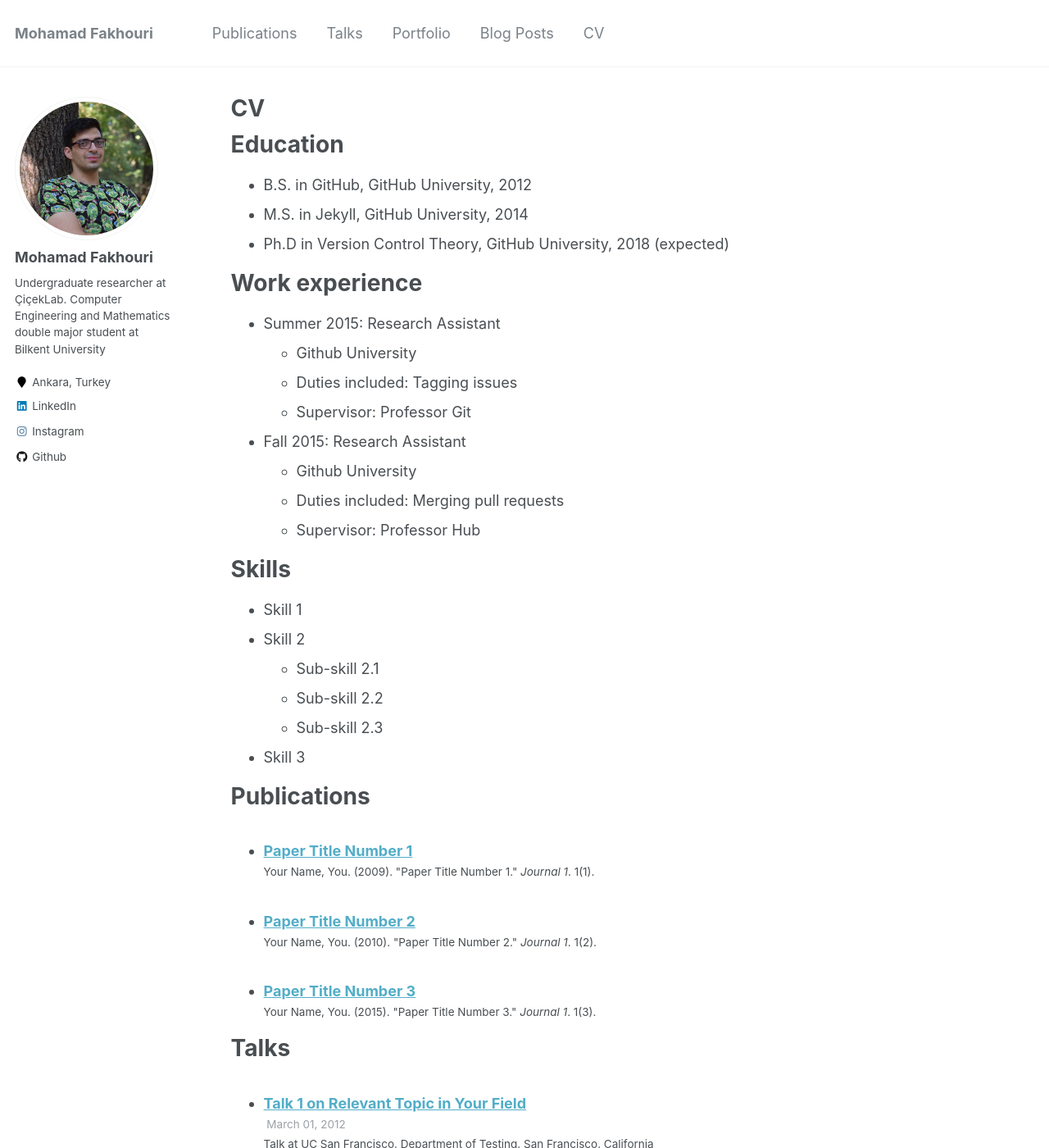
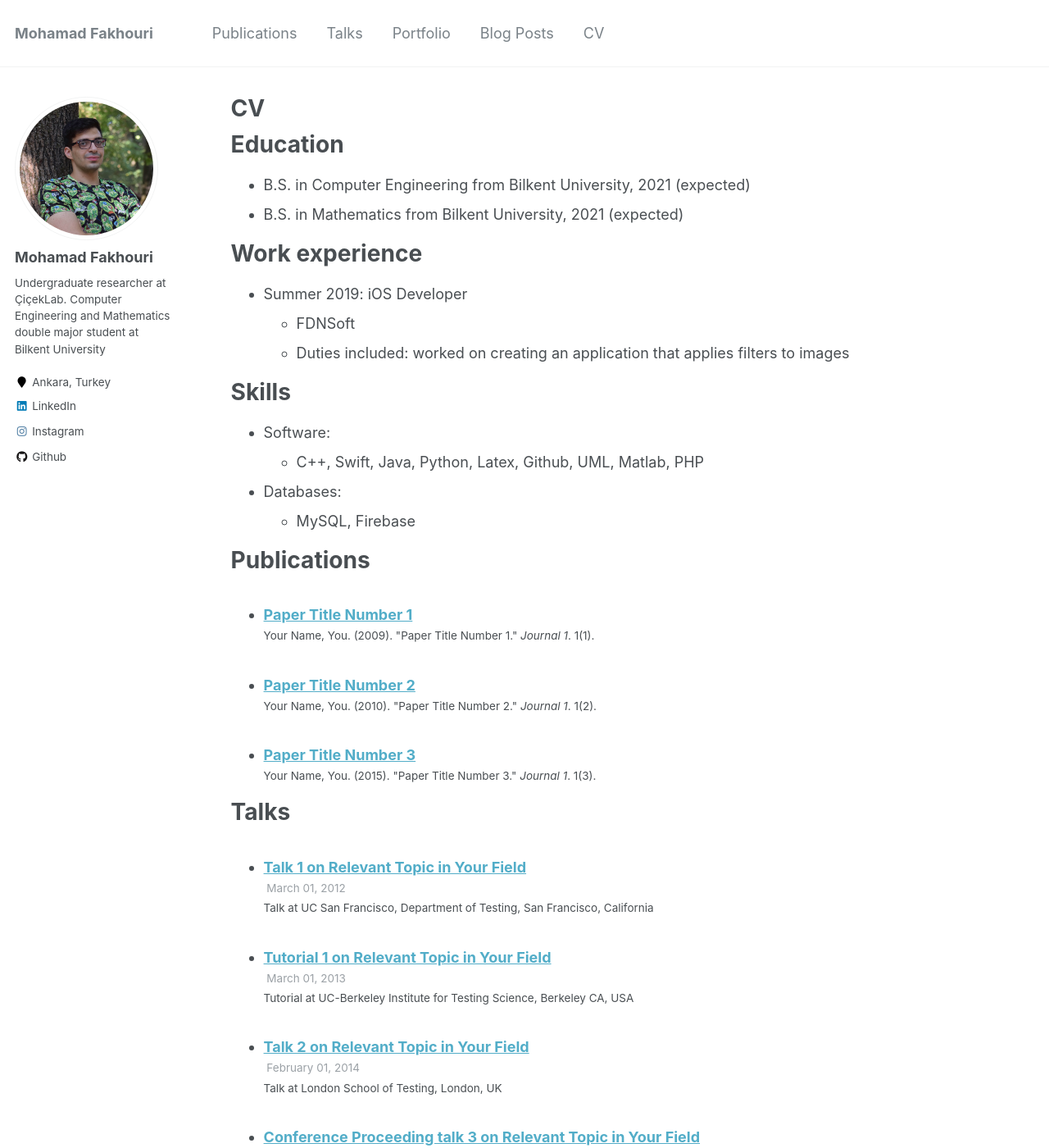
Before and after one commit to mohahf19/mohahf19.github.io, a Jekyll site: the page built from _pages/cv.md, in a window 1280 px wide and 1400 px high. Shown: the whole window at 82% size. Built offline with Jekyll 4.4.1, drawn with Linux system fonts in a browser that asks for light colours.

Commit message:
edited _pages.md

```diff
--- a/_pages/cv.md
+++ b/_pages/cv.md
@@ -11,30 +11,23 @@
 
 Education
 ======
-* B.S. in GitHub, GitHub University, 2012
-* M.S. in Jekyll, GitHub University, 2014
-* Ph.D in Version Control Theory, GitHub University, 2018 (expected)
+* B.S. in Computer Engineering from Bilkent University, 2021 (expected)
+* B.S. in Mathematics from Bilkent University, 2021 (expected)
 
 Work experience
 ======
-* Summer 2015: Research Assistant
-  * Github University
-  * Duties included: Tagging issues
-  * Supervisor: Professor Git
 
-* Fall 2015: Research Assistant
-  * Github University
-  * Duties included: Merging pull requests
-  * Supervisor: Professor Hub
+* Summer 2019: iOS Developer
+  * FDNSoft
+  * Duties included: worked on creating an application that applies filters to images
 
 Skills
 ======
-* Skill 1
-* Skill 2
-  * Sub-skill 2.1
-  * Sub-skill 2.2
-  * Sub-skill 2.3
-* Skill 3
+* Software:
+  * C++, Swift, Java, Python, Latex, Github, UML, Matlab, PHP
+* Databases:
+  * MySQL, Firebase
+
 
 Publications
 ======
```
